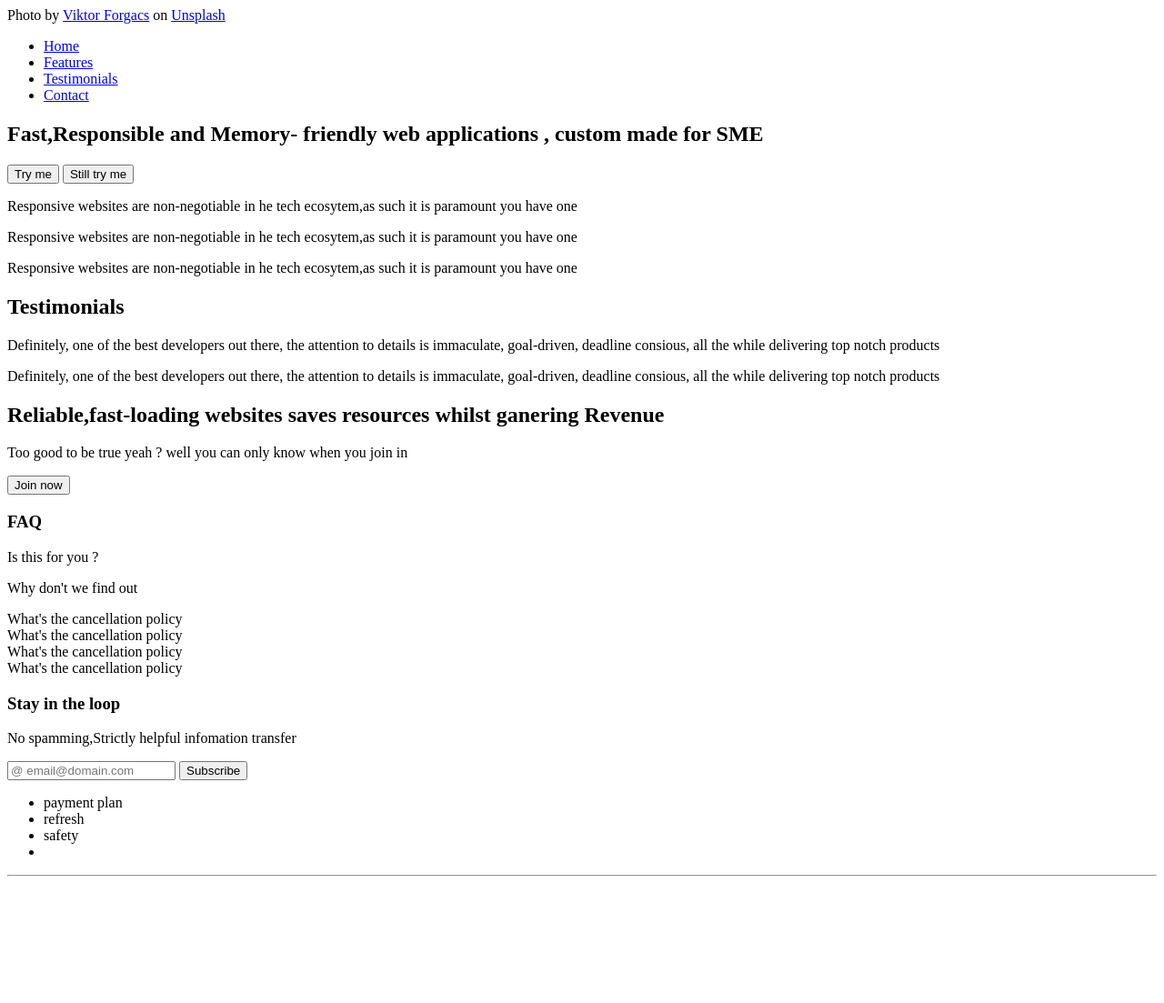
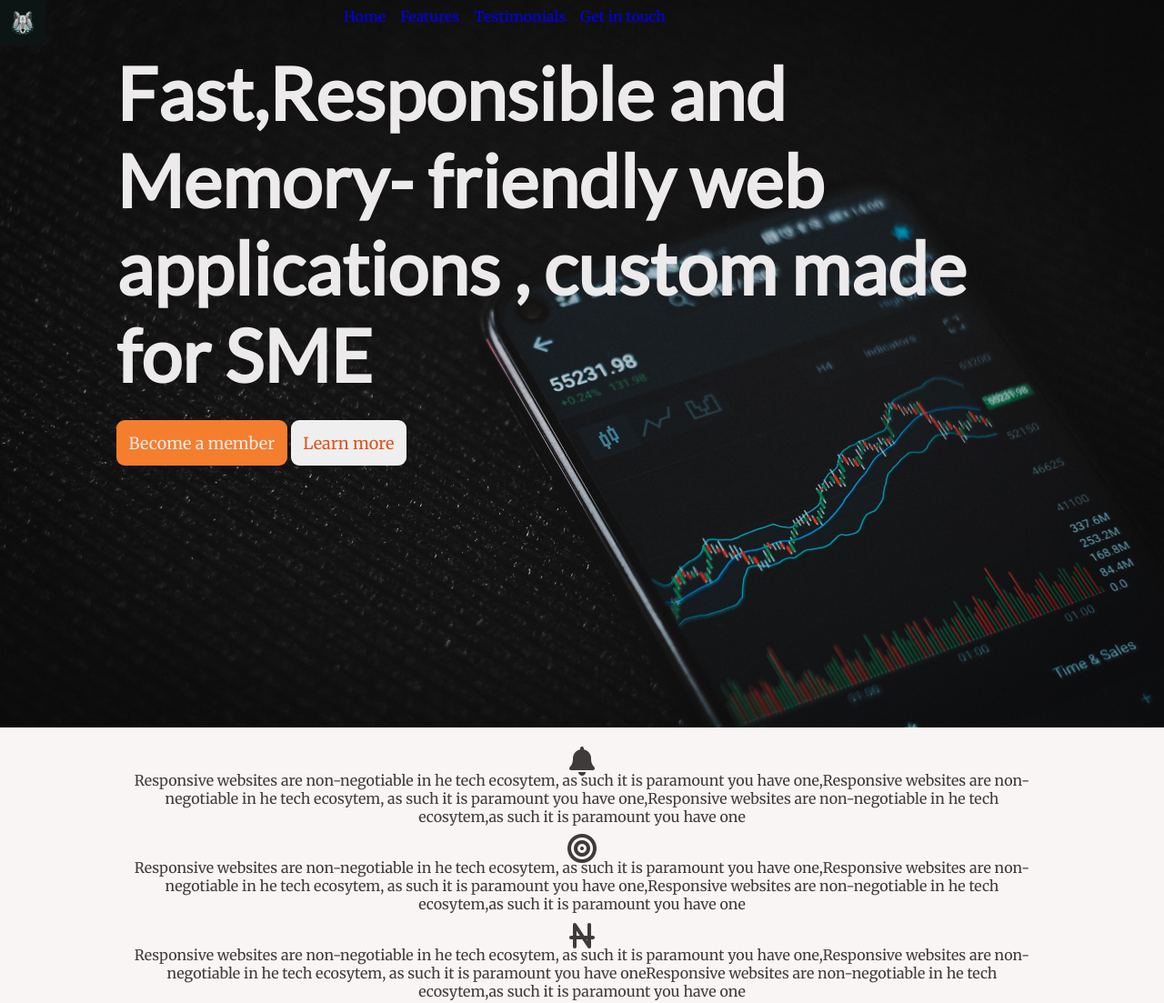
Before and after one commit to fvlly/landing-page, a plain HTML site: page src/index.html in a window 1280 px wide. Shown: the top 1103 px of the page at 91% size. Before the commit the page ends 972 px from the top, so only its background shows below. Drawn offline with Linux system fonts and the light colour scheme.

Commit message:
Added styling, modified footer

```diff
--- /dev/null
+++ b/src/css/styles.css
@@ -0,0 +1,347 @@
+:root {
+  --ff-headings: "Lato", sans-serif;
+  --ff-body: "Merriweather", serif;
+
+  --primary-color-300: hsl(24, 91%, 57%);
+  --primary-color-400: hsl(24, 71%, 47%);
+  --primary-color-500: hsl(24, 51%, 37%);
+  --secondary-color-300: hsl(0, 77%, 5%);
+  --secondary-color-400: hsl(0, 57%, 7%);
+  --secondary-color-500: hsl(0, 27%, 9%);
+  --primary-text-color: hsl(0, 5%, 92%);
+  --primary-text-color-300: hsl(0, 4%, 24%);
+  --secondary-text-color: hsl(17, 79%, 49%);
+  --bg-color: hsl(0, 37%, 97%);
+
+  --fs-400: 1rem;
+  --fs-600: 2rem;
+  --fs-lg: clamp(3.5rem, 5vw + 1rem, 8rem);
+
+  --lh-base: 1.25;
+  --lh-md: 1.5;
+}
+@media (min-width: 40rem) {
+  :root {
+    --fs-400: 1.125rem;
+    --fs-600: 3rem;
+  }
+}
+
+*,
+*::before,
+*::after {
+  margin: 0;
+  padding: 0;
+  box-sizing: border-box;
+}
+
+h1,
+h2,
+h3,
+h4,
+h5,
+h6 {
+  font-family: var(--ff-headings);
+}
+
+p,
+ul,
+li,
+a,
+blockquote,
+button {
+  font-family: var(--ff-body);
+}
+
+
+
+
+img {
+  width: 100%;
+}
+
+ul li {
+  list-style-type: none;
+}
+
+a,
+button {
+  text-decoration: none;
+  cursor: pointer;
+}
+
+.btn {
+  margin-top: 1.5rem;
+  padding: 0.75em;
+  font-size: var(--fs-400);
+  outline: none;
+  border: none;
+
+  border-radius: 0.5em;
+}
+/*  primary navigation menu  */
+
+.navbar {
+  display: flex;
+  gap: 20rem;
+}
+
+.nav-items {
+  justify-content: center;
+}
+
+.nav-items > ul {
+  display: flex;
+  justify-content: space-between;
+}
+
+li {
+  /* margin: 0 0.75em; */
+  padding: 0.5em;
+}
+
+/* hero section */
+.hero {
+  min-height: 100vh;
+  background: url("../images/hero-image.jpg") no-repeat center top;
+  background-size: cover;
+
+  /* min-width 768 */
+}
+
+.hero-content {
+  width: 80%;
+  margin: 0 auto;
+  color: var(--primary-text-color);
+}
+
+.hero-phrase > h1 {
+  font-size: var(--fs-lg);
+}
+
+.btn.primary-cta {
+  background-color: var(--primary-color-300);
+  color: var(--primary-text-color);
+}
+
+.learn-more {
+  color: var(--secondary-text-color);
+}
+
+/* product features section */
+.features {
+  min-height: 100vh;
+  text-align: center;
+  background: var(--bg-color);
+  line-height: var(--lh-base);
+}
+
+.features-container {
+  width: 80%;
+  margin: 0 auto;
+  padding: 0.75em;
+  color: var(--primary-text-color-300);
+}
+
+.feature-card {
+  margin: 1rem 0;
+}
+
+/* testimonial section */
+.testimonials {
+  font-size: var(--fs-600);
+  text-align: center;
+  color: var(--primary-text-color-300);
+}
+
+.testimonial > p {
+  padding: 0.5em;
+  content: open-quote;
+}
+.testimonial > p::before {
+  content: open-quote;
+}
+
+.testimonial > p::after {
+  content: close-quote;
+}
+
+/* secondary action article */
+.secondary-cta-container {
+  background-color: var(--primary-color-300);
+  color: var(--primary-text-color);
+}
+.secondary-cta-content {
+  /* text-align: center; */
+  min-height: 40vh;
+  width: 80%;
+  margin: 1.25rem auto;
+  padding: 0 0.5em;
+}
+
+.secondary-cta-headline {
+  margin-bottom: 1.25em;
+}
+.secondary-cta-text {
+  color: var(--primary-text-color-300);
+}
+
+.btn.secondary-cta {
+  background-color: hsl(24, 100%, 68%);
+  color: var(--primary-text-color);
+}
+
+/* faq section */
+
+.faq {
+  min-height: 100vh;
+  width: 70%;
+  margin: 0 auto;
+  text-align: center;
+}
+
+.faq-header {
+  color: var(--primary-color-300);
+  font-size: 0.5rem;
+}
+
+.faq-question {
+  margin: 1em 0;
+  color: var(--primary-text-color-300);
+  font-size: var(--fs-400);
+}
+.faq-support {
+  margin-bottom: 1.25em;
+  color: var(--secondary-text-color);
+  font-size: var(--fs-400);
+}
+
+/* styling the accordion */
+.faq-accordion-container {
+  padding: 1.75em;
+}
+
+.accordion-content {
+  margin: 1.2em auto;
+}
+
+.accordion-detail {
+  padding: 1em 0.5em;
+}
+
+/* initally hid checkbox */
+.accordion-checkbox {
+  display: none;
+}
+
+label {
+  display: block;
+  position: relative;
+  padding: 0.5em 1.25em;
+  margin: 0 0 1px 0;
+  cursor: pointer;
+  background: var(--primary-color-300);
+  border-radius: 3px;
+  color: var(--primary-text-color);
+  transition: ease 0.5s;
+}
+
+/* fontawesome icons */
+label::before {
+  position: absolute;
+  left: 0.5em;
+  font-family: "Font Awesome 6 Free";
+  content: "\f078";
+  font-weight: bold;
+}
+
+.accordion-checkbox:checked + label::before {
+  content: "\f077";
+}
+
+label:hover {
+  background: var(--primary-color-400);
+}
+
+.accordion-detail {
+  background: #e2e5f6;
+  padding: 10px 25px;
+  border: 1px solid #a7a7a7;
+  margin: 0 0 1px 0;
+  border-radius: 3px;
+}
+
+.accordion-answer {
+  line-height: var(--lh-md);
+}
+
+/* showing and hiding accordion content */
+.accordion-checkbox + label + .accordion-detail {
+  display: none;
+}
+
+.accordion-checkbox:checked + label + .accordion-detail {
+  display: block;
+}
+
+/* stying the newsletter */
+
+.newsletter {
+    min-height: 50vh;
+    background: hsl(24, 100%, 85%);
+    color: var(--primary-text-color-400);
+    text-align: center;
+}
+
+/* .newsletter-container {
+
+} */
+
+.newsletter-header {
+    font-size: var(--fs-600);
+    font-weight: 900;
+    padding: 1.5rem 0.75rem;
+}
+
+.loop {
+    color: var(--primary-color-400);
+}
+
+input[type="email"] {
+
+    padding: 0.75em 0.5em;
+    border-radius: 0.5em;
+    font-size: 1.125rem;
+    border: none;
+   }
+
+   /* bad for accessibility , search for alternative */
+input[type="email"]:focus{
+    outline: none;
+}
+
+.subscribe {
+    background: var(--primary-color-400);
+    color: var(--primary-text-color);
+}
+
+.subscribe:hover{
+    background: var(--primary-color-500);
+}
+
+/* styling the footer */
+
+footer {
+    text-align: center;
+    background: var(--primary-color-400);
+    color: var(--primary-text-color);
+}
+
+.product-title, .company-title, .socials-title,.tools-title {
+    color: var(--primary-color-300);
+}
+
+footer a {
+    color: var(--primary-text-color);
+
+}
--- a/src/index.html
+++ b/src/index.html
@@ -5,56 +5,77 @@
     <meta http-equiv="X-UA-Compatible" content="IE=edge">
     <meta name="viewport" content="width=device-width, initial-scale=1.0">
     <title>Landing page</title>
+    <link rel="preconnect" href="https://fonts.googleapis.com">
+<link rel="preconnect" href="https://fonts.gstatic.com" crossorigin>
+<link href="https://fonts.googleapis.com/css2?family=Lato&family=Merriweather&display=swap" rel="stylesheet">
+    <link rel="stylesheet" href="css/styles.css">
+    <script src="https://kit.fontawesome.com/c6eadd0fb1.js" crossorigin="anonymous"></script>
 </head>
 <body>
+
+    <!-- Hero section -->
+<section class="hero">
      <!-- Main navigation -->
-    Photo by <a href="https://unsplash.com/@sonance?utm_source=unsplash&utm_medium=referral&utm_content=creditCopyText">Viktor Forgacs</a> on <a href="https://unsplash.com/?utm_source=unsplash&utm_medium=referral&utm_content=creditCopyText">Unsplash</a>
-
      <nav>
-        <div class="nav-menu">
-            <div class="nav-brand"></div>
+        <div class="navbar">
+            <div class="nav-brand">
+                <img src="images/logo.jpg" alt="logo" width="50px" height="50px">
+            </div>
             <div class="nav-items">
                 <ul>
                     <li class="nav-links"><a href="#">Home</a></li>
                     <li class="nav-links"><a href="#">Features</a></li>
                     <li class="nav-links"><a href="#">Testimonials</a></li>
-                    <li class="nav-links"><a href="#">Contact</a></li>
+                    <li class="nav-links contact-me"><a href="#">Get in touch</a></li>
                 </ul>
             </div>
         </div>
     </nav>
-    <!-- Hero section -->
-<section class="hero">
     <div class="hero-content">
         <div class="hero-detail">
             <div class="hero-phrase">
                 <h1>Fast,Responsible and Memory- friendly web applications , custom made for SME</h1>
             </div>
             <div class="hero-ctas">
-                <button class="btn primary-cta">Try me</button>
-                <button class="btn">Still try me </button>
+                <button class="btn primary-cta">Become a member</button>
+                <button class="btn learn-more">Learn more </button>
             </div>
         </div>
         <div class="hero-imgae"></div>
     </div>
 </section>
 <!-- product features section -->
+
 <section class="features">
     <div class="features-container">
         <div class="feature-card">
-            <div class="feature-image"></div>
+            <div class="feature-image">
+                <i class="fa-solid fa-bell fa-2xl"></i>
+            </div>
             <div class="feature-detail">
-                <p class="feature-descripton">Responsive websites are non-negotiable in he tech ecosytem,as such it is paramount you have one</p>
+                <p class="feature-descripton">Responsive websites are non-negotiable in he tech ecosytem,
+                    as such it is paramount you have one,Responsive websites are non-negotiable in he tech ecosytem,
+                    as such it is paramount you have one,Responsive websites are non-negotiable in he tech ecosytem,as such it is paramount you have one</p>
             </div>
         <div class="feature-card">
-            <div class="feature-image"></div>
+            <div class="feature-image">
+                <i class="fa-solid fa-bullseye fa-2xl"></i>
+
+            </div>
             <div class="feature-detail">
-                <p class="feature-descripton">Responsive websites are non-negotiable in he tech ecosytem,as such it is paramount you have one</p>
+                <p class="feature-descripton">Responsive websites are non-negotiable in he tech ecosytem,
+                    as such it is paramount you have one,Responsive websites are non-negotiable in he tech ecosytem,
+                    as such it is paramount you have one,Responsive websites are non-negotiable in he tech ecosytem,as such it is paramount you have one</p>
             </div>
         <div class="feature-card">
-            <div class="feature-image"></div>
+            <div class="feature-image">
+                <i class="fa-solid fa-naira-sign fa-2xl"></i>
+
+            </div>
             <div class="feature-detail">
-                <p class="feature-descripton">Responsive websites are non-negotiable in he tech ecosytem,as such it is paramount you have one</p>
+                <p class="feature-descripton">Responsive websites are non-negotiable in he tech ecosytem,
+                    as such it is paramount you have one,Responsive websites are non-negotiable in he tech ecosytem,
+                    as such it is paramount you have oneResponsive websites are non-negotiable in he tech ecosytem,as such it is paramount you have one</p>
             </div>
         </div>
     </div>
@@ -67,16 +88,21 @@
 </section>
 <!-- Testimonial section -->
 <section class="testimonials">
-    <h2 class="testimonial-header">Testimonials</h2>
+
 <div class="testimonial-content">
     <div class="testimonial-card">
-        <div class="testimonial-image"></div>
+        <div class="testimonial-image">
+            <img src="images/valentine.jpg" alt="testimonial-image">
+        </div>
         <div class="testimonial">
             <p>Definitely, one of the best developers out there, the attention to details is immaculate, goal-driven, deadline consious, all the while delivering top notch products</p>
         </div>
     </div>
     <div class="testimonial-card">
-        <div class="testimonial-image"></div>
+        <div class="testimonial-image">
+            <img src="images/victor.jpg" alt="testimonial-image">
+
+        </div>
         <div class="testimonial">
             <p>Definitely, one of the best developers out there, the attention to details is immaculate, goal-driven, deadline consious, all the while delivering top notch products</p>
         </div>
@@ -85,72 +111,121 @@
 </section>
 <!-- secondary call to action -->
 <div class="secondary-cta-container">
-    <div class="secondary-cta-image"></div>
+    <div class="secondary-cta-image">
+        <img src="images/tech-daily-zHMEPfPWEoE-unsplash.jpg" alt="forex bacground image">
+    </div>
     <div class="secondary-cta-content">
-        <h2>Reliable,fast-loading websites saves resources whilst ganering Revenue</h2>
+        <h2 class="secondary-cta-headline">Reliable,fast-loading websites saves resources whilst ganering Revenue</h2>
         <p class="secondary-cta-text">Too good to be true yeah ? well you can only know when you join in</p>
         <div class="secondary-cta-btn">
-            <button class="btn">Join now</button>
+            <button class="btn secondary-cta">Join now</button>
         </div>
     </div>
 </div>
 <!-- FAQ -->
 <section class="faq">
     <h3 class="faq-header">FAQ</h3>
-    <p class="faq-question">Is this for you ?</p>
-    <p class="faq-support">Why don't we find out</p>
+    <p class="faq-question"><strong>Is this for you ?</strong> </p>
+    <p class="faq-support"><strong>Why don't we find out</strong></p>
     <div class="faq-accordion-container">
         <div class="accordion-content">
-            <span class="accordion-icon"></span>
-            <div class="accordion-question">What's the cancellation policy</div>
-            <div class="accordion-answer"></div>
+
+            <input class="accordion-checkbox"  type="checkbox" id="title1">
+            <label for="title1">What's wolfFx?</label>
+
+            <div class="accordion-detail">
+                <p class="accordion-answer">WolfFx is a trading platform for people of all walks,
+                    looking to diversify their revenue by capitalizing on the global foreign exchange
+                </p>
             </div>
         <div class="accordion-content">
-            <span class="accordion-icon"></span>
-            <div class="accordion-question">What's the cancellation policy</div>
-            <div class="accordion-answer"></div>
+
+            <input class="accordion-checkbox" type="checkbox" id="title2">
+            <label for="title2">What's wolfFx?</label>
+
+            <div class="accordion-detail">
+                <p class="accordion-answer">WolfFx is a trading platform for people of all walks,
+                    looking to diversify their revenue by capitalizing on the global foreign exchange
+                </p>
             </div>
         <div class="accordion-content">
-            <span class="accordion-icon"></span>
-            <div class="accordion-question">What's the cancellation policy</div>
-            <div class="accordion-answer"></div>
+
+            <input class="accordion-checkbox" type="checkbox" id="title3">
+            <label for="title3">What's wolfFx?</label>
+
+            <div class="accordion-detail">
+                <p class="accordion-answer">WolfFx is a trading platform for people of all walks,
+                    looking to diversify their revenue by capitalizing on the global foreign exchange
+                </p>
             </div>
         <div class="accordion-content">
-            <span class="accordion-icon"></span>
-            <div class="accordion-question">What's the cancellation policy</div>
-            <div class="accordion-answer"></div>
+
+            <input class="accordion-checkbox" type="checkbox" id="title4">
+            <label for="title4">What's wolfFx?</label>
+
+            <div class="accordion-detail">
+                <p class="accordion-answer">WolfFx is a trading platform for people of all walks,
+                    looking to diversify their revenue by capitalizing on the global foreign exchange
+                </p>
             </div>
+
+        </div>
+
     </div>
 </section>
 <!-- newsletter -->
 <section class="newsletter">
     <div class="newsleter-container">
-        <h3 class="newsletter-header">Stay in the loop</h3>
+        <h3 class="newsletter-header">Stay in <span class="loop">the loop</span> </h3>
         <p class="newsletter-text">No spamming,Strictly helpful infomation transfer</p>
         <form action="" class="subscription-form">
             <input type="email" name="" id="" placeholder="@ email@domain.com " required>
-            <button class="btn Subscribe" type="submit">Subscribe</button>
+            <button class="btn subscribe" type="submit">Subscribe</button>
         </form>
     </div>
 </section>
 <!-- footer -->
 <footer>
     <div class="footer-container">
-        <div class="product-address"></div>
-        <div class="product-support">
-            <ul class="footer-links">
-                <li>payment plan</li>
-                <li>refresh</li>
-                <li>safety</li>
-                <li></li>
+
+        <div class="product">
+            <div class="product-title">Product</div>
+            <ul class="product-lists">
+               <li><a href="#">Product tour</a></li>
+               <li><a href="#">Pricing</a></li>
+            </ul>
+        </div>
+        <div class="tools">
+            <div class="tools-title">Tools</div>
+            <ul class="tools-lists">
+               <li><a href="#">WolfFx Calculator</a></li>
+               <li><a href="#">Strategy</a></li>
+               <li><a href="#">MT4s Download</a></li>
+               <li><a href="#">MT6s Download</a></li>
+               <li><a href="#">Indicators</a></li>
+            </ul>
+        </div>
+        <div class="company">
+            <div class="company-title">Company</div>
+            <ul class="company-profile">
+               <li><a href="#">About WolfFx</a></li>
+               <li><a href="#">Careers</a></li>
+               <li><a href="#">Contact</a></li>
+
             </ul>
         </div>
         <div class="socials">
-            <div class="instagram"></div>
-            <div class="github"></div>
-            <div class="linkedIn"></div>
-            <div class="twitter"></div>
+            <div class="socials-title">Socials</div>
+
+            <ul class="accounts">
+               <li><a href="#">LinkedIn</a></li>
+               <li><a href="#">Github</a></li>
+               <li><a href="#">Instagram</a></li>
+               <li><a href="#">twitter</a></li>
+
+            </ul>
         </div>
+
         <hr>
         <div class="copyrights"></div>
     </div>
```
Also changed, not shown: src/images/hero-image.jpg (added), src/images/logo.jpg (added), src/images/tech-daily-zHMEPfPWEoE-unsplash.jpg (added), src/images/valentine.jpg (added), src/images/victor.jpg (added), 1 other file. Lines whose indentation alone changed are shown as unchanged.
